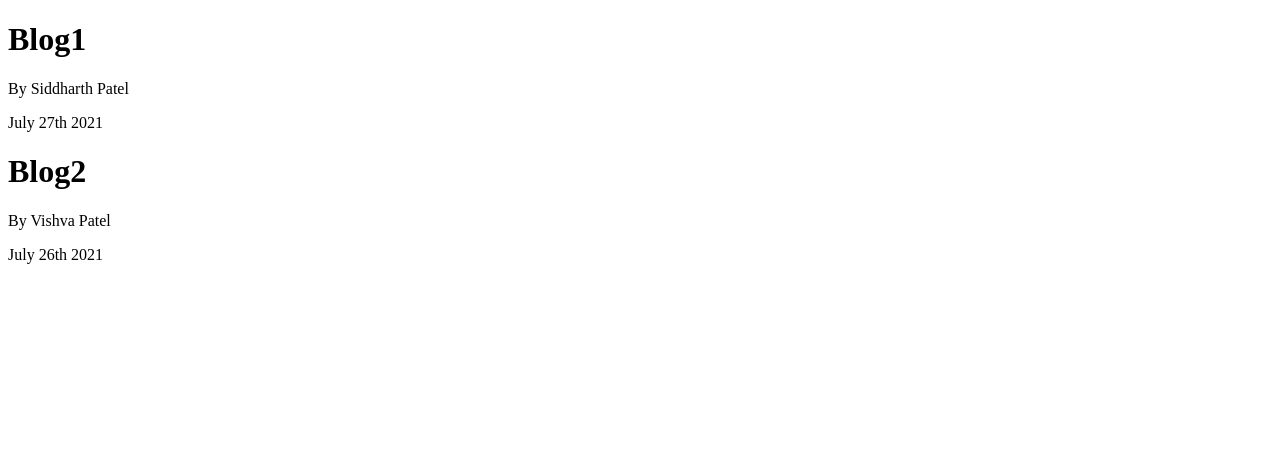
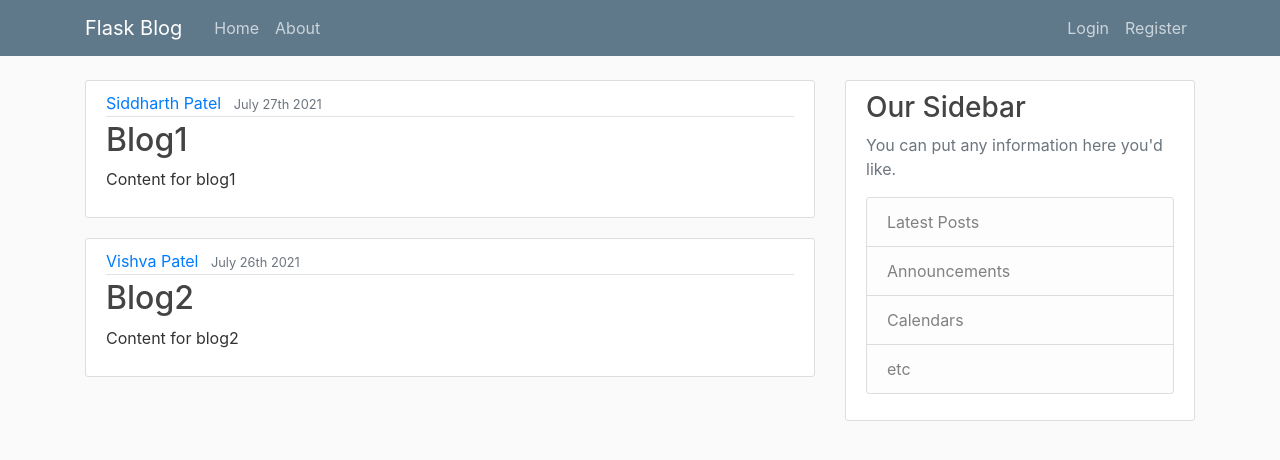
Before and after one commit to sidpatel93/my-website, a Flask app: page / in a window 1280 px wide. Shown: the top 460 px of the page. Run offline with Flask 2, Linux system fonts and the light colour scheme; some libraries are stand-ins or nearby versions.

Commit message:
added css and bootstrap components

```diff
--- a/flask-blog.py
+++ b/flask-blog.py
@@ -1,4 +1,4 @@
-from flask import Flask, render_template
+from flask import Flask, render_template, url_for
 
 app = Flask(__name__)
 
--- /dev/null
+++ b/static/main.css
@@ -0,0 +1,80 @@
+body {
+  background: #fafafa;
+  color: #333333;
+  margin-top: 5rem;
+}
+
+h1, h2, h3, h4, h5, h6 {
+  color: #444444;
+}
+
+.bg-steel {
+  background-color: #5f788a;
+}
+
+.site-header .navbar-nav .nav-link {
+  color: #cbd5db;
+}
+
+.site-header .navbar-nav .nav-link:hover {
+  color: #ffffff;
+}
+
+.site-header .navbar-nav .nav-link.active {
+  font-weight: 500;
+}
+
+.content-section {
+  background: #ffffff;
+  padding: 10px 20px;
+  border: 1px solid #dddddd;
+  border-radius: 3px;
+  margin-bottom: 20px;
+}
+
+.article-title {
+  color: #444444;
+}
+
+a.article-title:hover {
+  color: #428bca;
+  text-decoration: none;
+}
+
+.article-content {
+  white-space: pre-line;
+}
+
+.article-img {
+  height: 65px;
+  width: 65px;
+  margin-right: 16px;
+}
+
+.article-metadata {
+  padding-bottom: 1px;
+  margin-bottom: 4px;
+  border-bottom: 1px solid #e3e3e3
+}
+
+.article-metadata a:hover {
+  color: #333;
+  text-decoration: none;
+}
+
+.article-svg {
+  width: 25px;
+  height: 25px;
+  vertical-align: middle;
+}
+
+.account-img {
+  height: 125px;
+  width: 125px;
+  margin-right: 20px;
+  margin-bottom: 16px;
+}
+
+.account-heading {
+  font-size: 2.5rem;
+}
--- a/templates/home.html
+++ b/templates/home.html
@@ -1,10 +1,17 @@
 {% extends "layout.html" %}
 {% block content%}
 
-  {% for post in posts %}
-<h1>{{ post.title }}</h1>
-<p> By {{ post.author }}</p>
-<p> {{ post.date_posted }}</p>
-  {% endfor %}
+{% for post in posts %}
+<article class="media content-section">
+  <div class="media-body">
+    <div class="article-metadata">
+      <a class="mr-2" href="#">{{ post.author }}</a>
+      <small class="text-muted">{{ post.date_posted }}</small>
+    </div>
+    <h2><a class="article-title" href="#">{{ post.title }}</a></h2>
+    <p class="article-content">{{ post.content }}</p>
+  </div>
+</article>
+{% endfor %}
 
 {% endblock content%}
--- a/templates/layout.html
+++ b/templates/layout.html
@@ -1,18 +1,69 @@
 <!DOCTYPE html>
-<html lang="en">
+<html>
 <head>
-    <meta charset="UTF-8">
-    <title>
-      {% if title %}
-        {{ title }}
-      {% else %}
-        My-blog
-      {% endif %}
+    <!-- Required meta tags -->
+    <meta charset="utf-8">
+    <meta name="viewport" content="width=device-width, initial-scale=1, shrink-to-fit=no">
 
-    </title>
+    <!-- Bootstrap CSS -->
+    <link rel="stylesheet" href="https://maxcdn.bootstrapcdn.com/bootstrap/4.0.0/css/bootstrap.min.css" integrity="sha384-Gn5384xqQ1aoWXA+058RXPxPg6fy4IWvTNh0E263XmFcJlSAwiGgFAW/dAiS6JXm" crossorigin="anonymous">
+
+    <link rel="stylesheet" type="text/css" href="{{ url_for('static', filename='main.css') }}">
+
+    {% if title %}
+        <title>Flask Blog - {{ title }}</title>
+    {% else %}
+        <title>Flask Blog</title>
+    {% endif %}
 </head>
 <body>
-{% block content %}
-{% endblock content%}
+    <header class="site-header">
+      <nav class="navbar navbar-expand-md navbar-dark bg-steel fixed-top">
+        <div class="container">
+          <a class="navbar-brand mr-4" href="/">Flask Blog</a>
+          <button class="navbar-toggler" type="button" data-toggle="collapse" data-target="#navbarToggle" aria-controls="navbarToggle" aria-expanded="false" aria-label="Toggle navigation">
+            <span class="navbar-toggler-icon"></span>
+          </button>
+          <div class="collapse navbar-collapse" id="navbarToggle">
+            <div class="navbar-nav mr-auto">
+              <a class="nav-item nav-link" href="/">Home</a>
+              <a class="nav-item nav-link" href="/about">About</a>
+            </div>
+            <!-- Navbar Right Side -->
+            <div class="navbar-nav">
+              <a class="nav-item nav-link" href="/login">Login</a>
+              <a class="nav-item nav-link" href="/register">Register</a>
+            </div>
+          </div>
+        </div>
+      </nav>
+    </header>
+    <main role="main" class="container">
+      <div class="row">
+        <div class="col-md-8">
+          {% block content %}{% endblock %}
+        </div>
+        <div class="col-md-4">
+          <div class="content-section">
+            <h3>Our Sidebar</h3>
+            <p class='text-muted'>You can put any information here you'd like.
+              <ul class="list-group">
+                <li class="list-group-item list-group-item-light">Latest Posts</li>
+                <li class="list-group-item list-group-item-light">Announcements</li>
+                <li class="list-group-item list-group-item-light">Calendars</li>
+                <li class="list-group-item list-group-item-light">etc</li>
+              </ul>
+            </p>
+          </div>
+        </div>
+      </div>
+    </main>
+
+
+    <!-- Optional JavaScript -->
+    <!-- jQuery first, then Popper.js, then Bootstrap JS -->
+    <script src="https://code.jquery.com/jquery-3.2.1.slim.min.js" integrity="sha384-KJ3o2DKtIkvYIK3UENzmM7KCkRr/rE9/Qpg6aAZGJwFDMVNA/GpGFF93hXpG5KkN" crossorigin="anonymous"></script>
+    <script src="https://cdnjs.cloudflare.com/ajax/libs/popper.js/1.12.9/umd/popper.min.js" integrity="sha384-ApNbgh9B+Y1QKtv3Rn7W3mgPxhU9K/ScQsAP7hUibX39j7fakFPskvXusvfa0b4Q" crossorigin="anonymous"></script>
+    <script src="https://maxcdn.bootstrapcdn.com/bootstrap/4.0.0/js/bootstrap.min.js" integrity="sha384-JZR6Spejh4U02d8jOt6vLEHfe/JQGiRRSQQxSfFWpi1MquVdAyjUar5+76PVCmYl" crossorigin="anonymous"></script>
 </body>
 </html>
```
